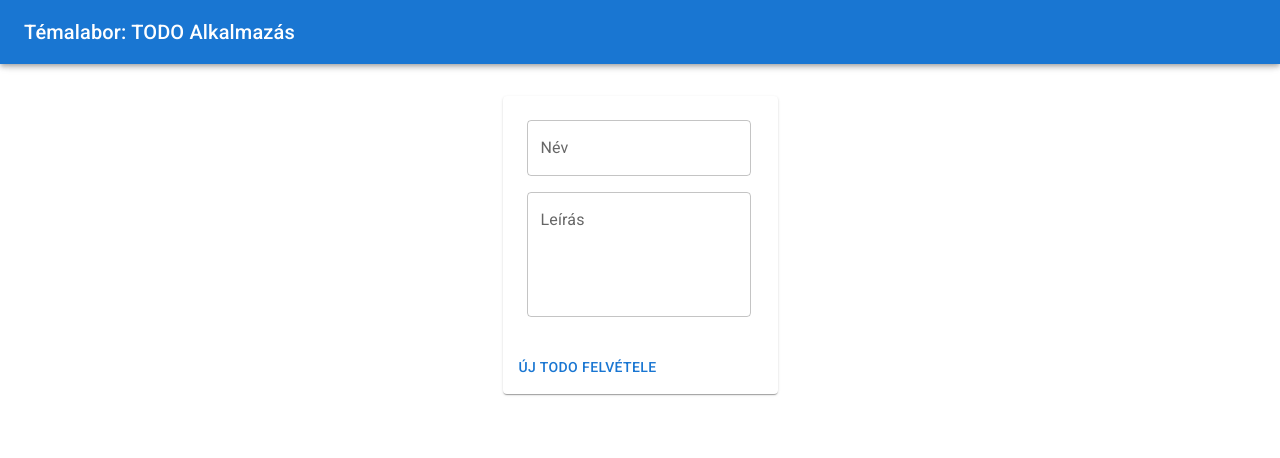
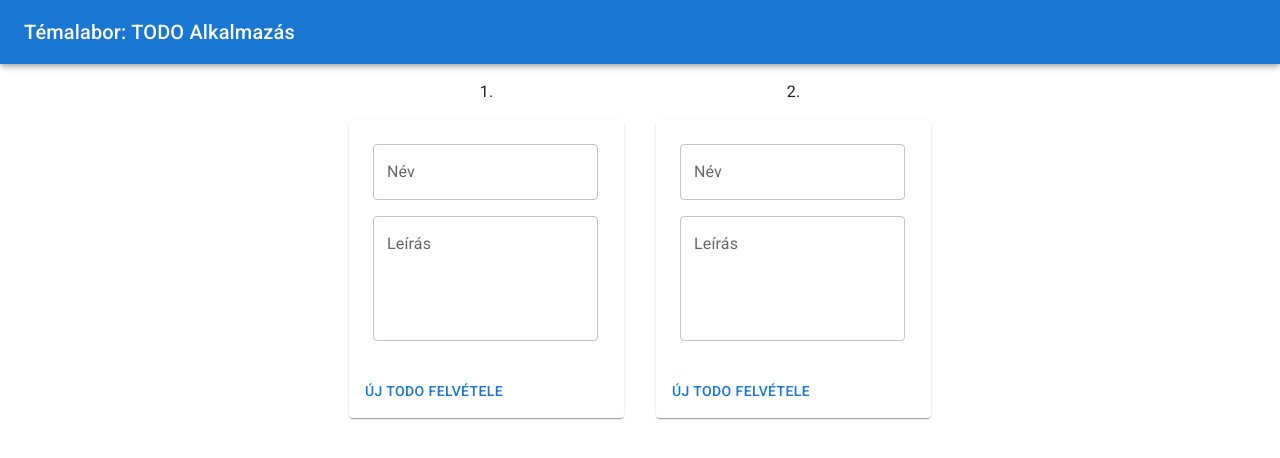
Before and after one commit to gergoradeczki/bsc-temalab, a React (Create React App) app: page / in a window 1280 px wide. Shown: the top 458 px of the page. Built offline with nearby package versions, Linux system fonts and the light colour scheme.

Commit message:
random changes

```diff
--- a/src/App.tsx
+++ b/src/App.tsx
@@ -30,7 +30,8 @@
             <MyAppBar title="Témalabor: TODO Alkalmazás" />
             <Grid container spacing={0} sx={{p: 2 }}
                   justifyContent="center">
-                <Main/>
+                <Main name="1."/>
+                <Main name="2."/>
             </Grid>
         </ThemeProvider>
     )
--- a/src/Main.tsx
+++ b/src/Main.tsx
@@ -1,8 +1,7 @@
 import React from "react";
-import {Grid, Paper} from "@mui/material";
+import {Grid, Typography} from "@mui/material";
 import {NewTodo} from "./components/NewTodo";
 import {ITodo, TodoItems} from "./mock";
-import {Todo} from "./components/Todo";
 import {Todos} from "./components/Todos";
 
 interface MainStates {
@@ -81,7 +80,7 @@
                 const newItemsList: Array<ITodo> = [] as ITodo[]
 
                 for(let i = 0; i < this.state.items.length; i++)
-                    if(this.state.items[i].position != position) {
+                    if(this.state.items[i].position !== position) {
                         if(this.state.items[i].position > position) this.state.items[i].position -= 1
                         newItemsList.push(this.state.items[i])
                     }
@@ -98,11 +97,10 @@
         return (
             <>
                 <Grid item>
+                    <Typography align="center">{this.props.name}</Typography>
                     <NewTodo onClick={
                         (name: string, desc: string) => this.handleNewTodoItemClick(name, desc)
                     }/>
-                </Grid>
-                <Grid item>
                     <Todos items={this.state.items} onClick={(index: number, position: number) => this.handleTodoItemClick(index, position)}/>
                 </Grid>
             </>
--- a/src/components/Todo.tsx
+++ b/src/components/Todo.tsx
@@ -31,7 +31,7 @@
 
     render() {
         return (
-            <Card sx={{ m: 2, maxWidth: 250 }} >
+            <Card sx={{ m: 2, maxWidth: 275 }} >
                 <CardContent>
                     <Typography variant="h5" component="div">{this.props.name}</Typography>
                     <Typography variant="caption">{this.props.deadline.toLocaleString()}</Typography>
```
